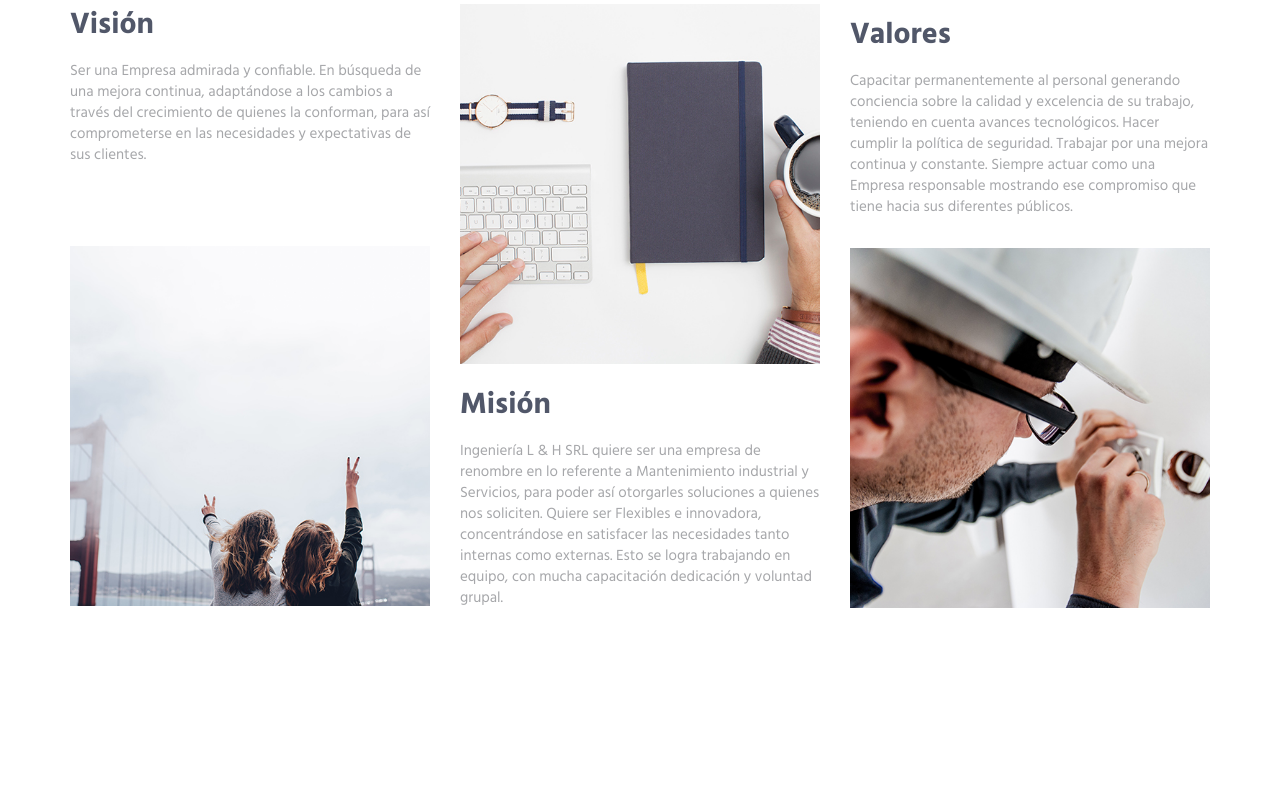
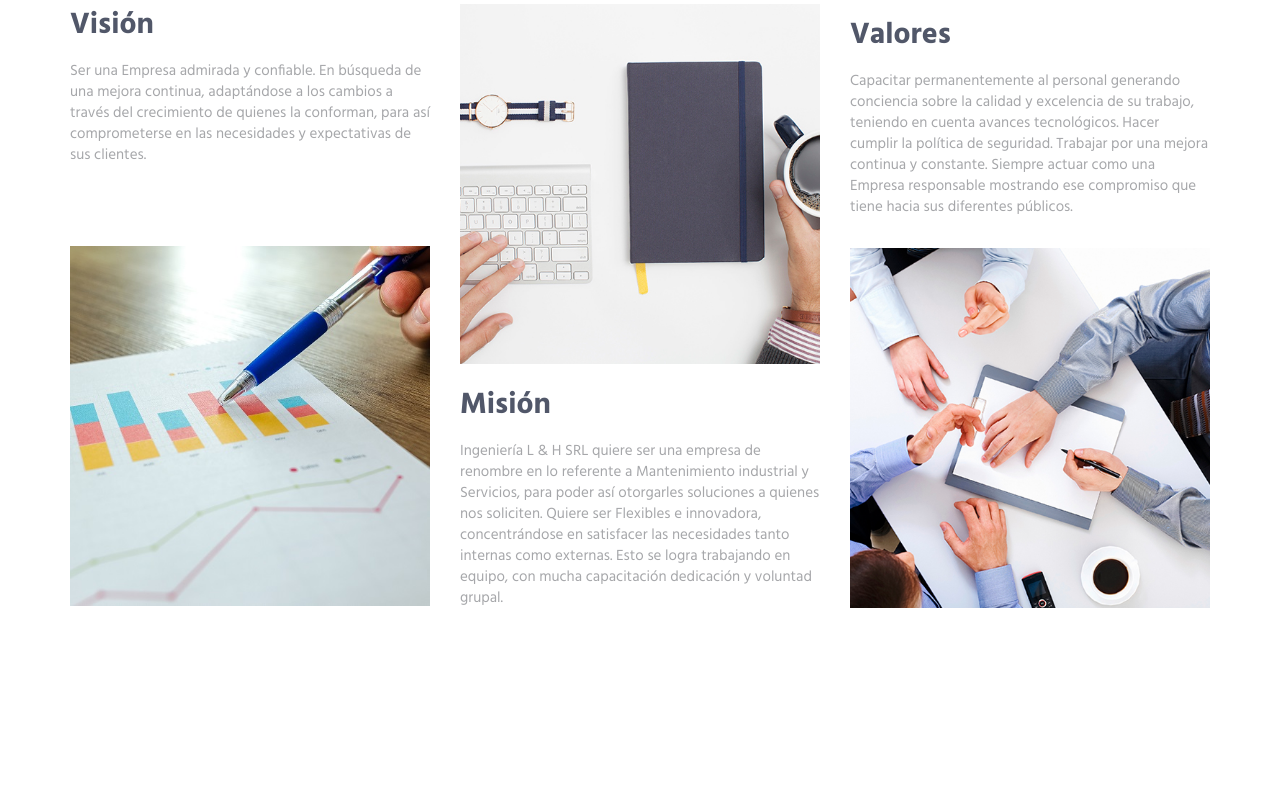
Before and after one commit to ih4t3youall/lyhpage, a CodeIgniter app: page /lyhpage/ in a window 1280 px wide. Shown: the part 1797-2604 px from the top of the page. Run offline with CodeIgniter, Linux system fonts and the light colour scheme; some libraries are stand-ins or nearby versions.

Commit message:
- Changed some pictures

```diff
--- a/application/views/main/about.php
+++ b/application/views/main/about.php
@@ -12,7 +12,7 @@
                             <p>Ser una Empresa admirada y confiable. En b&uacute;squeda de una mejora continua, adaptándose a los cambios a trav&eacute;s
                                del crecimiento de quienes la conforman, para así comprometerse en las necesidades y expectativas de sus clientes.  </p>
                         </div>
-                        <img class="full-width img-responsive wow fadeInUp" src="img/500x500/01.jpg" alt="Portfolio Image" data-wow-duration=".3" data-wow-delay=".2s">
+                        <img class="full-width img-responsive wow fadeInUp" src="img/500x500/vision.jpg" alt="vision Image" data-wow-duration=".3" data-wow-delay=".2s">
                     </div>
                     <div class="masonry-grid-item col-xs-12 col-sm-6 col-md-4">
                         <div class="margin-b-20">
@@ -31,7 +31,7 @@
                             teniendo en cuenta avances tecnológicos. Hacer cumplir la política de seguridad. Trabajar por una mejora continua
                             y constante. Siempre actuar como una Empresa responsable mostrando ese compromiso que tiene hacia sus diferentes públicos.</p>
                         </div>
-                        <img class="full-width img-responsive wow fadeInUp" src="img/500x500/03.jpg" alt="Portfolio Image" data-wow-duration=".3" data-wow-delay=".4s">
+                        <img class="full-width img-responsive wow fadeInUp" src="img/500x500/valores.jpg" alt="valores Image" data-wow-duration=".3" data-wow-delay=".4s">
                     </div>
                 </div>
                 <!-- End Masonry Grid -->
```
Also changed, not shown: img/500x500/valores.jpg (added), img/500x500/vision.jpg (added).
